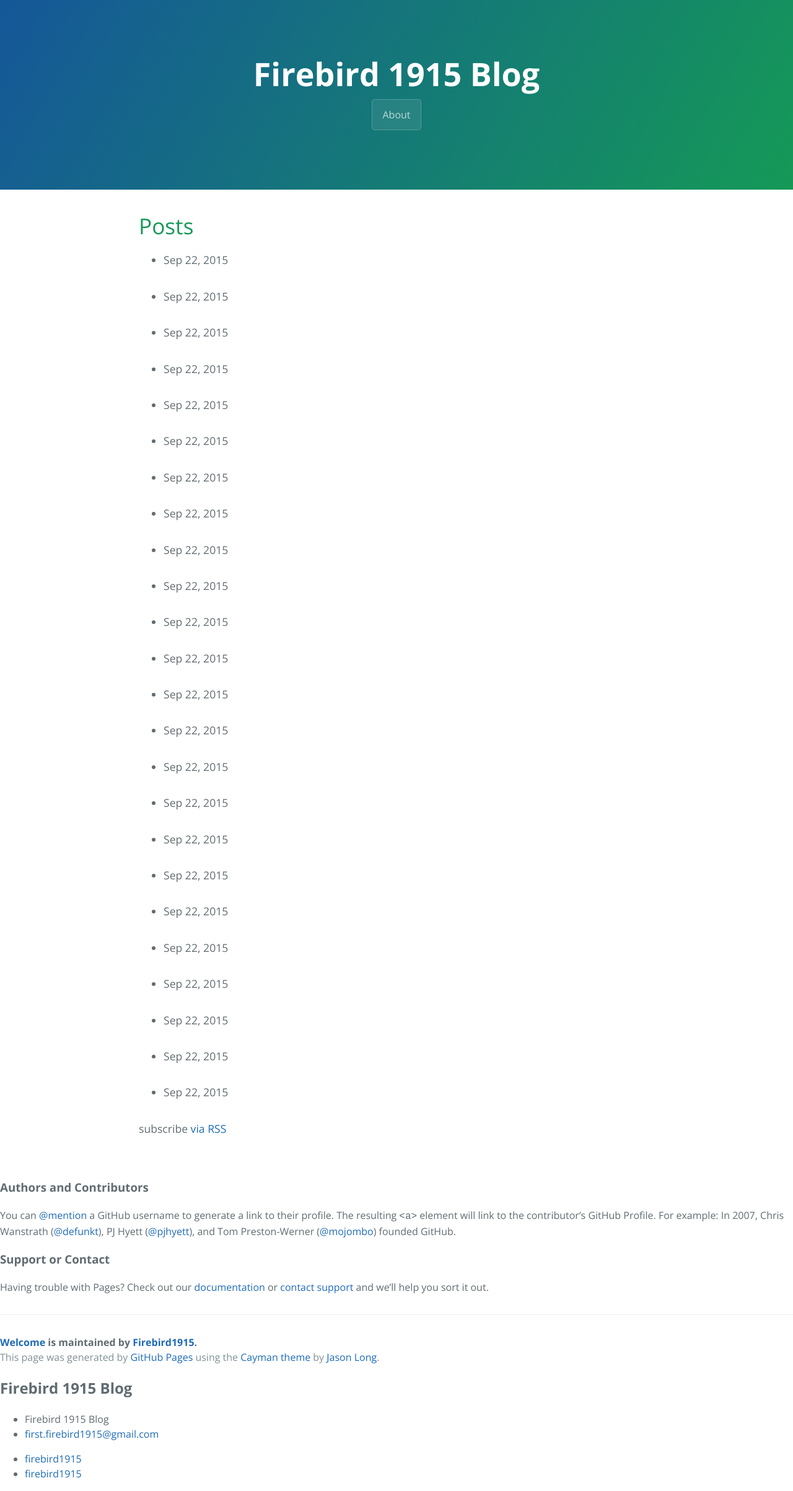
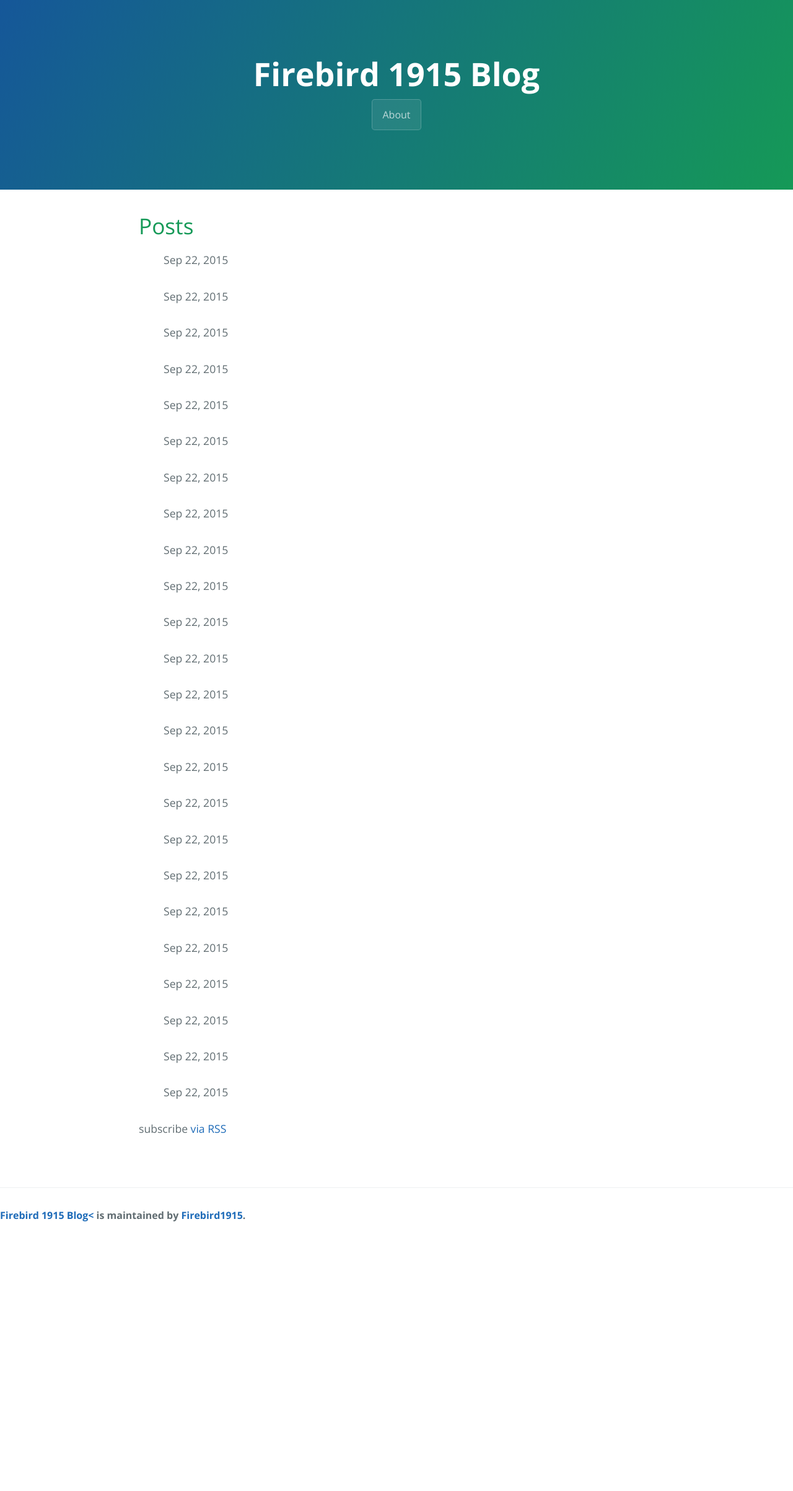
Before and after one commit to Firebird1915/TheBlog, a Jekyll site: the page built from index.html, in a window 1280 px wide. Shown: the whole page at 62% size. Built offline with Jekyll 4.4.1, drawn with Linux system fonts in a browser that asks for light colours; after the commit the page ends 1989 px from its top, so only the background shows below that.

Commit message:
footer adjustment

```diff
--- a/_includes/footer.html
+++ b/_includes/footer.html
@@ -1,52 +1,6 @@
-<h3>
-<a id="authors-and-contributors" class="anchor" href="#authors-and-contributors" aria-hidden="true"><span class="octicon octicon-link"></span></a>Authors and Contributors</h3>
 
-<p>You can <a href="https://github.com/blog/821" class="user-mention">@mention</a> a GitHub username to generate a link to their profile. The resulting <code>&lt;a&gt;</code> element will link to the contributor’s GitHub Profile. For example: In 2007, Chris Wanstrath (<a href="https://github.com/defunkt" class="user-mention">@defunkt</a>), PJ Hyett (<a href="https://github.com/pjhyett" class="user-mention">@pjhyett</a>), and Tom Preston-Werner (<a href="https://github.com/mojombo" class="user-mention">@mojombo</a>) founded GitHub.</p>
+<footer class="site-footer">
+<span class="site-footer-owner"><a href="https://github.com/Firebird1915/TheBlog">{{ site.title }}<</a> is maintained by <a href="https://github.com/Firebird1915">Firebird1915</a>.</span>
 
-<h3>
-<a id="support-or-contact" class="anchor" href="#support-or-contact" aria-hidden="true"><span class="octicon octicon-link"></span></a>Support or Contact</h3>
-
-<p>Having trouble with Pages? Check out our <a href="https://help.github.com/pages">documentation</a> or <a href="https://github.com/contact">contact support</a> and we’ll help you sort it out.</p>
-<footer class="site-footer">
-<span class="site-footer-owner"><a href="https://github.com/Firebird1915/blog.Firebird1915">Welcome</a> is maintained by <a href="https://github.com/Firebird1915">Firebird1915</a>.</span>
-
-<span class="site-footer-credits">This page was generated by <a href="https://pages.github.com">GitHub Pages</a> using the <a href="https://github.com/jasonlong/cayman-theme">Cayman theme</a> by <a href="https://twitter.com/jasonlong">Jason Long</a>.</span>
-  <div class="wrapper">
-
-    <h2 class="footer-heading">{{ site.title }}</h2>
-
-    <div class="footer-col-wrapper">
-      <div class="footer-col  footer-col-1">
-        <ul class="contact-list">
-          <li>{{ site.title }}</li>
-          <li><a href="mailto:{{ site.email }}">{{ site.email }}</a></li>
-        </ul>
-      </div>
-
-      <div class="footer-col  footer-col-2">
-        <ul class="social-media-list">
-          {% if site.github_username %}
-          <li>
-            <a href="https://github.com/{{ site.github_username }}"><span class="username">{{ site.github_username }}</span>
-            </a>
-          </li>
-          {% endif %}
-
-          {% if site.twitter_username %}
-          <li>
-            <a href="https://twitter.com/{{ site.twitter_username }}">
-              <span class="username">{{ site.twitter_username }}</span>
-            </a>
-          </li>
-          {% endif %}
-        </ul>
-      </div>
-
-      <div class="footer-col  footer-col-3">
-        <p class="text">{{ site.description }}</p>
-      </div>
-    </div>
-
-  </div>
-
+<span class="site-footer-credits"><p class="text">{{ site.description }}</p></span>
 </footer>
--- a/stylesheets/stylesheet.css
+++ b/stylesheets/stylesheet.css
@@ -243,3 +243,8 @@ a {
 @media screen and (max-width: 42em) {
   .site-footer {
     font-size: 0.9rem; } }
+
+ul li {
+  text-decoration: none;
+  list-style: none;
+}
```
